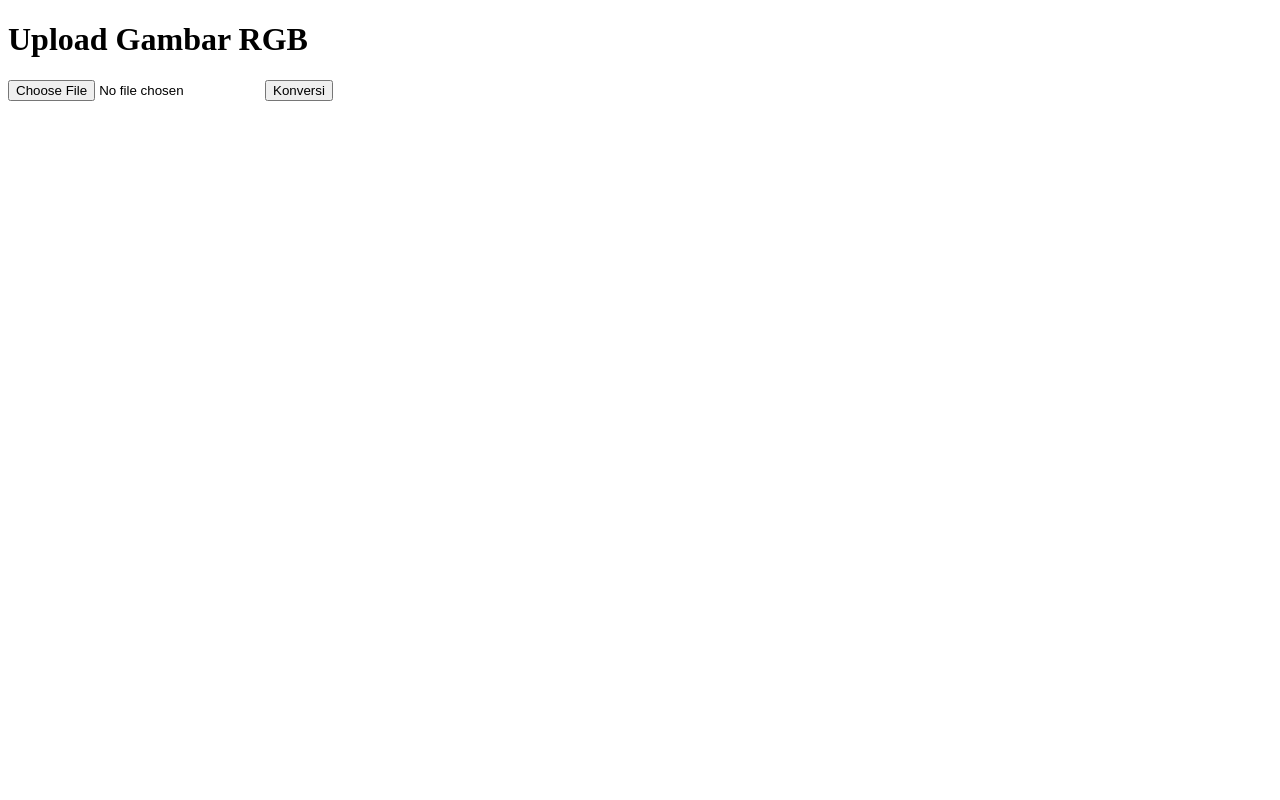
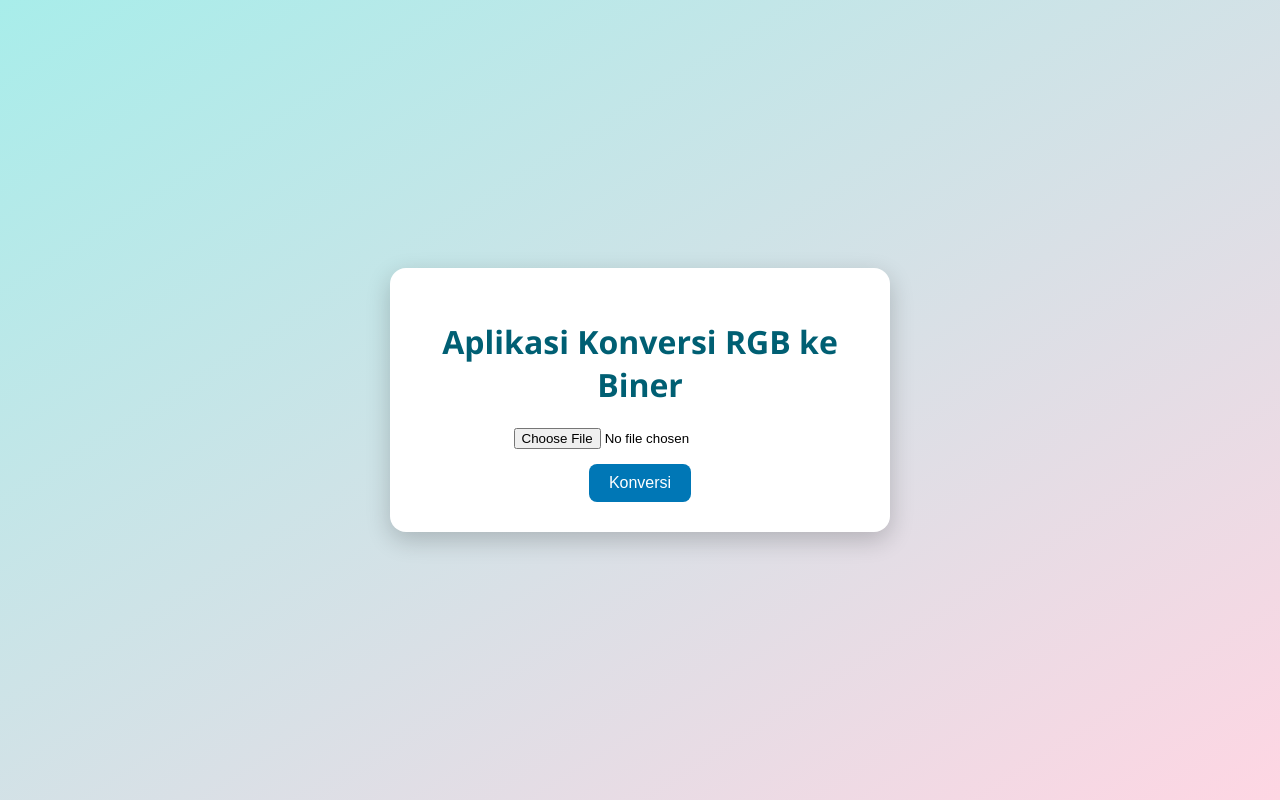
Before and after one commit to EnggarAP/PCitra, a Flask app: page / in a window 1280 px wide. Run offline with Flask 3, Linux system fonts and the light colour scheme.

Commit message:
Menghias Tampilan

```diff
--- a/UTS/rgb-to-biner/app.py
+++ b/UTS/rgb-to-biner/app.py
@@ -3,8 +3,8 @@ from PIL import Image
 import os
 
 app = Flask(__name__)
-UPLOAD_FOLDER = 'static/uploads'
-RESULT_FOLDER = 'static/results'
+UPLOAD_FOLDER = 'static/uploads/'
+RESULT_FOLDER = 'static/results/'
 
 # Pastikan folder ada
 os.makedirs(UPLOAD_FOLDER, exist_ok=True)
--- a/UTS/rgb-to-biner/templates/index.html
+++ b/UTS/rgb-to-biner/templates/index.html
@@ -1,21 +1,85 @@
 <!DOCTYPE html>
-<html>
+<html lang="id">
 <head>
+    <meta charset="UTF-8">
     <title>Konversi RGB ke Biner</title>
+    <style>
+        * {
+            box-sizing: border-box;
+        }
+
+        body {
+            margin: 0;
+            padding: 0;
+            font-family: 'Segoe UI', Tahoma, Geneva, Verdana, sans-serif;
+            background: linear-gradient(to bottom right, #a8edea, #fed6e3);
+            display: flex;
+            justify-content: center;
+            align-items: center;
+            min-height: 100vh;
+        }
+
+        .container {
+            background-color: white;
+            padding: 30px;
+            border-radius: 16px;
+            box-shadow: 0 8px 24px rgba(0,0,0,0.2);
+            text-align: center;
+            max-width: 500px;
+            width: 100%;
+        }
+
+        h1 {
+            margin-bottom: 20px;
+            color: #005f73;
+        }
+
+        input[type="file"] {
+            margin-bottom: 15px;
+        }
+
+        button {
+            background-color: #0077b6;
+            color: white;
+            border: none;
+            padding: 10px 20px;
+            border-radius: 8px;
+            cursor: pointer;
+            font-size: 16px;
+            transition: background-color 0.3s;
+        }
+
+        button:hover {
+            background-color: #023e8a;
+        }
+
+        img {
+            margin-top: 10px;
+            max-width: 100%;
+            border-radius: 8px;
+        }
+
+        h2 {
+            margin-top: 20px;
+            color: #333;
+        }
+    </style>
 </head>
 <body>
-    <h1>Upload Gambar RGB</h1>
+    <div class="container">
+        <h1>Aplikasi Konversi RGB ke Biner</h1>
         <form method="POST" enctype="multipart/form-data">
-        <input type="file" name="image" required>
+            <input type="file" name="image" required><br>
             <button type="submit">Konversi</button>
         </form>
 
         {% if original_image %}
             <h2>Gambar Asli:</h2>
-        <img src="{{ url_for('static', filename=original_image.split('static/')[1]) }}" width="300">
+            <img src="{{ url_for('static', filename=original_image.split('static/')[1]) }}" alt="Gambar Asli">
 
             <h2>Gambar Biner:</h2>
-        <img src="{{ url_for('static', filename=result_image.split('static/')[1]) }}" width="300">
+            <img src="{{ url_for('static', filename=result_image.split('static/')[1]) }}" alt="Gambar Biner">
         {% endif %}
+    </div>
 </body>
 </html>
```
Also changed, not shown: UTS/rgb-to-biner/static/results/binary_bakso-kuah.jpg (added), UTS/rgb-to-biner/static/results/binary_burger-triple-large-nz-12-17.png (added), UTS/rgb-to-biner/static/results/binary_es cincau.jpg (added), UTS/rgb-to-biner/static/uploads/bakso-kuah.jpg (added), UTS/rgb-to-biner/static/uploads/burger-triple-large-nz-12-17.png (added), UTS/rgb-to-biner/static/uploads/es cincau.jpg (added), 6 other files. Lines whose indentation alone changed are shown as unchanged.
